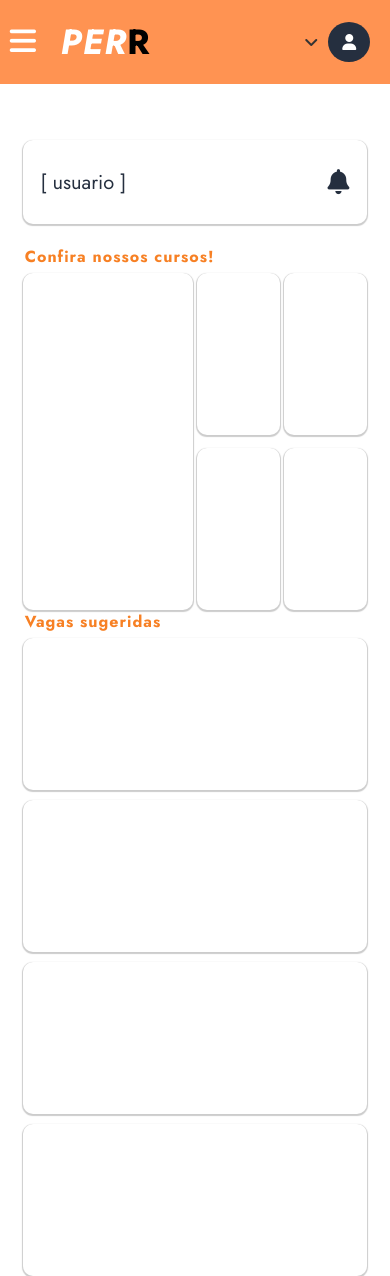
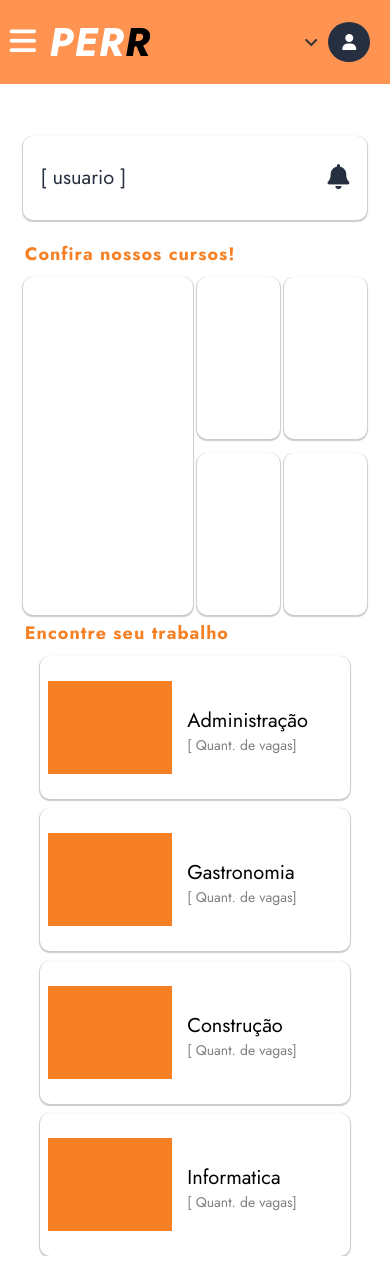
Before and after one commit to Santozzz/TCC-PERR-FRONTEND, a Vue app in the folder frontend/: page / in a window 390 px wide. Built offline with nearby package versions, Linux system fonts and the light colour scheme.

Commit message:
Metade da responsividade do grid feita e ajustes na logo

```diff
--- a/frontend/src/components/ALL/Navbar.vue
+++ b/frontend/src/components/ALL/Navbar.vue
@@ -189,6 +189,7 @@ export default {
     }
     .logo a strong{
       color: #000000;
+      font-style: italic;
     }
     .dropbtn {
       display: flex;
@@ -319,6 +320,40 @@ export default {
       padding: 8px;
       cursor: pointer;
     }
+    @media screen and (max-width: 1920px){
+      .logo a{
+        font-size: 55px;
+      }
+      .nav-list .namePage p{
+        font-size: 23px;
+      }
+      .nav-list .icon i{
+        font-size: 23px;
+      }
+      .contacts i{
+        font-size: 25px;
+        padding: 10px;
+      }
+    }
+    @media screen and (max-width: 1674px){
+      .nav-list .namePage p{
+        font-size: 20px;
+      }
+      .nav-list .icon i{
+        font-size: 20px;
+      }
+      .logo a{
+            font-size: 40px;
+      }
+    }
+    @media screen and (max-width: 1482px){
+      .nav-list .namePage p{
+        font-size: 16px;
+      }
+      .nav-list .icon i{
+        font-size: 16px;
+      }
+    }
     @media screen and (min-width: 1261px){
         .openMenu{
           display: none;
--- a/frontend/src/components/Cadastro/headerCadastro.vue
+++ b/frontend/src/components/Cadastro/headerCadastro.vue
@@ -90,11 +90,13 @@ export default {
         text-decoration: none;
         font-style: italic;
         font-family: sans-serif;
-        font-weight: 700;
+        font-weight: 800;
         font-size: 100px;
     }
     .logo a strong{
         color: #F78024;
+        font-style: italic;
+        font-size: 115px;
     }
     .frase p{
         color: #fff;
--- a/frontend/src/components/Entrar/formularioEntrar.vue
+++ b/frontend/src/components/Entrar/formularioEntrar.vue
@@ -93,6 +93,7 @@ export default {
     }
     .logo strong{
         color: #F78024;
+        font-style: italic;
     }
     .container-form{
         display: flex;
--- a/frontend/src/components/Home/grid.vue
+++ b/frontend/src/components/Home/grid.vue
@@ -34,19 +34,47 @@
                         </div>
                     </div>
                     <div class="vagaSugeridas">
-                        <h4>Vagas sugeridas</h4>
+                        <h4>Encontre seu trabalho</h4>
                         <div class="rowVagas">
-                            <div class="cardVagas">
-
+                            <div class="rowCardVagas">
+                                <div class="cardVagas">
+                                    <div class="img-categoria">
+                                        <img src="" alt="">
+                                    </div>
+                                    <div class="nome-categoria">
+                                        <p class="nomeVaga">Administração</p>
+                                        <p class="quantVagas">[ Quant. de vagas]</p>
+                                    </div>
+                                </div>
+                                <div class="cardVagas">
+                                    <div class="img-categoria">
+                                        <img src="" alt="">
+                                    </div>
+                                    <div class="nome-categoria">
+                                        <p class="nomeVaga">Gastronomia</p>
+                                        <p class="quantVagas">[ Quant. de vagas]</p>
+                                    </div>
+                                </div>
                             </div>
-                            <div class="cardVagas">
-
-                            </div>
-                            <div class="cardVagas">
-
-                            </div>
-                            <div class="cardVagas">
-
+                            <div class="rowCardVagas">
+                                <div class="cardVagas">
+                                    <div class="img-categoria">
+                                        <img src="" alt="">
+                                    </div>
+                                    <div class="nome-categoria">
+                                        <p class="nomeVaga">Construção</p>
+                                        <p class="quantVagas">[ Quant. de vagas]</p>
+                                    </div>
+                                </div>
+                                <div class="cardVagas">
+                                    <div class="img-categoria">
+                                        <img src="" alt="">
+                                    </div>
+                                    <div class="nome-categoria">
+                                        <p class="nomeVaga">Informatica</p>
+                                        <p class="quantVagas">[ Quant. de vagas]</p>
+                                    </div>
+                                </div>
                             </div>
                         </div>
                     </div>
@@ -179,10 +207,17 @@ export default {
         width: 100%;
         justify-content: space-around;
         gap: 10px;
-        flex-wrap: wrap;
+    }
+    .rowCardVagas{
+        display: flex;
+        width: 50%;
+        justify-content: space-between;
     }
     .cardVagas{
-        width: 100%;
+        display: flex;
+        align-items: center;
+        justify-content: space-evenly;
+        width: 49%;
         height: 18vh;
         background-color: #fff;
         border-radius: 10px;
@@ -190,12 +225,69 @@ export default {
         cursor: pointer;
         transition: .2s;
     }
+    .img-categoria{
+        width: 40%;
+        height: 70%;
+        background-color: #F78024
+    }
+    .nome-categoria{
+        display: flex;
+        flex-direction: column;
+        justify-content: space-between;
+        height: 30%;
+        width: 50%;
+    }
+    .quantVagas{
+        color: #808080;
+        font-weight: 400;
+        font-size: 13px;
+    }
+    .nome-categoria .nomeVaga{
+        font-size: 18px;
+    }
     .cardVagas:active{
         transform: scale(.98);
     }
-    @media screen and (min-width: 1260px) {
-        .rowVagas{
-            flex-wrap: nowrap;
+    @media screen and (max-width: 1920px){
+        .container-cursos h4{
+            font-size: 26px;
+            margin: 10px 0 10px 0;
+        }
+        .cardVagas .nomeVaga{
+            font-size: 25px;
+        }
+        .cardVagas .quantVagas{
+            font-size: 20px;
+        }
+        .cardVagas .img-categoria{
+            height: 65%;
+        }
+    }
+    @media screen and (max-width: 1816px){
+        .cardVagas .quantVagas{
+            font-size: 16px;
+        }
+    }
+    @media screen and (max-width: 1708px){
+        .cardVagas .nomeVaga{
+            font-size: 22px;
+        }
+    }
+    @media screen and (max-width: 1674px){
+        .container-cursos h4{
+            font-size: 18px;
+            margin: 5px 0 5px 0;
+        }
+        .cardVagas{
+            height: 16vh;
+        }
+    }
+    @media screen and (max-width: 1500px){
+        .cardVagas .nomeVaga{
+            font-size: 18px;
+        }
+        .cardVagas .quantVagas{
+            font-size: 14px;
         }
     }
     @media screen and (max-width: 1260px){
@@ -204,4 +296,39 @@ export default {
             width: 100%;
         }
     }
+    @media screen and (max-width: 1025px){
+        .rowVagas{
+            flex-direction: column;
+        }
+        .rowCardVagas{
+            width: 100%;
+        }
+        .cardVagas .nomeVaga{
+            font-size: 25px;
+        }
+        .cardVagas .quantVagas{
+            font-size: 18px;
+        }
+    }
+    @media screen and (max-width: 700px){
+        .cardVagas .nomeVaga{
+            font-size: 20px;
+        }
+        .cardVagas .quantVagas{
+            font-size: 14px;
+        }
+    }
+    @media screen and (max-width: 555px){
+        .rowCardVagas{
+            height: 35vh;
+            flex-direction: column;
+            align-items: center;
+            justify-content: space-between;
+        }
+        .cardVagas{
+            width: 90%;
+            height: 17vh;
+            justify-content: space-around;
+        }
+    }
 </style>
```
